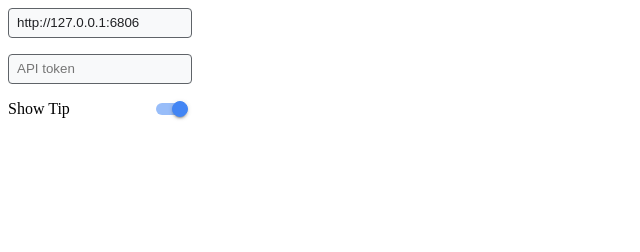
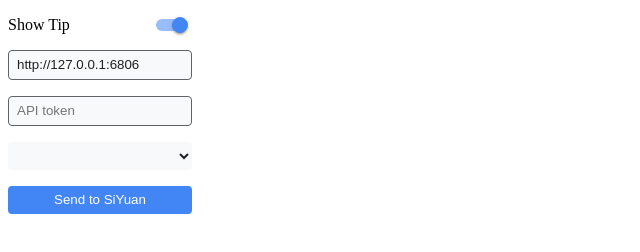
Before and after one commit to siyuan-note/siyuan-chrome, a browser extension: page options.html in a window 1280 px wide. Shown: the whole page, without its empty margins (0-640 px from the left). Drawn offline with Linux system fonts and the light colour scheme; no server answers.

Commit message:
:art: notebook

```diff
--- a/options.html
+++ b/options.html
@@ -101,17 +101,67 @@
         .b3-switch:focus:not(:disabled):before {
             background-color: rgba(66, 133, 244, 0.12);
         }
+
+        .b3-select {
+            border: 0;
+            border-radius: 4px;
+            padding: 4px 8px;
+            line-height: 20px;
+            box-sizing: border-box;
+            color: #202124;
+            transition: box-shadow 120ms 0ms cubic-bezier(0, 0, 0.2, 1);
+            background-color: #f8f9fa;
+            height: 28px;
+            font-size: 14px;
+            width: 184px;
+        }
+
+        .b3-select:focus {
+            box-shadow: 0 0 0 3px  rgba(66, 133, 244, 0.38);
+        }
+
+        .b3-button {
+            width: 184px;
+            cursor: pointer;
+            color: #fff;
+            border-radius: 4px;
+            line-height: 20px;
+            padding: 4px 8px;
+            background-color: #4285f4;
+            white-space: nowrap;
+            display: inline-flex;
+            align-items: center;
+            justify-content: center;
+            transition: box-shadow 280ms cubic-bezier(0.4, 0, 0.2, 1);
+            border: 0;
+            box-sizing: border-box;
+            text-align: center;
+        }
+
+        .b3-button:hover,
+        .b3-button:focus {
+            text-decoration: none;
+            box-shadow: 0px 2px 4px -1px rgba(0, 0, 0, 0.2), 0px 4px 5px 0px rgba(0, 0, 0, 0.14), 0px 1px 10px 0px rgba(0, 0, 0, .12);
+        }
+
+        .b3-button:active {
+            box-shadow: 0px 5px 5px -3px rgba(0, 0, 0, 0.2), 0px 8px 10px 1px rgba(0, 0, 0, 0.14), 0px 3px 14px 2px rgba(0, 0, 0, .12);
+        }
     </style>
 </head>
 <body>
 <div style="max-width: 184px">
+    <label style="display: flex;align-items: center;padding: 8px 8px 16px 0;">
+        <div style="flex: 1">Show Tip</div>
+        <input class="b3-switch" id="showTip" checked type="checkbox">
+    </label>
     <input id="ip" class="b3-text-filed" placeholder="SiYuan URL">
     <div style="height: 16px;"></div>
     <input id="token" class="b3-text-filed" placeholder="API token">
-    <label style="display: flex;align-items: center;padding: 16px 8px 8px 0">
-        <div style="flex: 1">Show Tip</div>
-        <input class="b3-switch" id="showTip" checked type="checkbox">
-    </label>
+    <div style="height: 16px;"></div>
+    <select class="b3-select" id="notebooks"></select>
+    <div style="height: 16px;"></div>
+    <button class="b3-button">Send to SiYuan</button>
 </div>
 <script src="popup.js"></script>
 </body>
--- a/popup.js
+++ b/popup.js
@@ -2,6 +2,7 @@
   const ipElement = document.getElementById('ip')
   const tokenElement = document.getElementById('token')
   const showTipElement = document.getElementById('showTip')
+  const notebooksElement = document.getElementById('notebooks')
   ipElement.addEventListener('change', () => {
     chrome.storage.sync.set({
       ip: ipElement.value,
@@ -17,14 +18,40 @@
       showTip: showTipElement.checked,
     })
   })
+  notebooksElement.addEventListener('change', () => {
+    chrome.storage.sync.set({
+      notebook: notebooksElement.value,
+    })
+  })
 
   chrome.storage.sync.get({
     ip: 'http://127.0.0.1:6806',
     showTip: true,
-    token: "",
+    token: '',
+    notebook: '',
   }, function (items) {
     ipElement.value = items.ip || 'http://127.0.0.1:6806'
-    tokenElement.value = items.token || ""
+    tokenElement.value = items.token || ''
     showTipElement.checked = items.showTip
+
+    fetch(ipElement.value + '/api/notebook/lsNotebooks', {
+      method: 'POST',
+      headers: {
+        'Authorization': 'Token ' + tokenElement.value,
+      },
+    }).then((response) => {
+      return response.json()
+    }).then((response) => {
+      if (response.code === 0 && response.data.files.length > 0) {
+        let optionsHTML = ''
+        response.data.files.forEach(file => {
+          optionsHTML = `<option value="${file}">${file}</option>`
+        })
+        notebooksElement.value = items.notebook
+        notebooksElement.innerHTML = optionsHTML
+      }
+    }).catch((e) => {
+      console.warn(e)
+    })
   })
 })
```
Also changed, not shown: content.js (+24 -18 lines).
